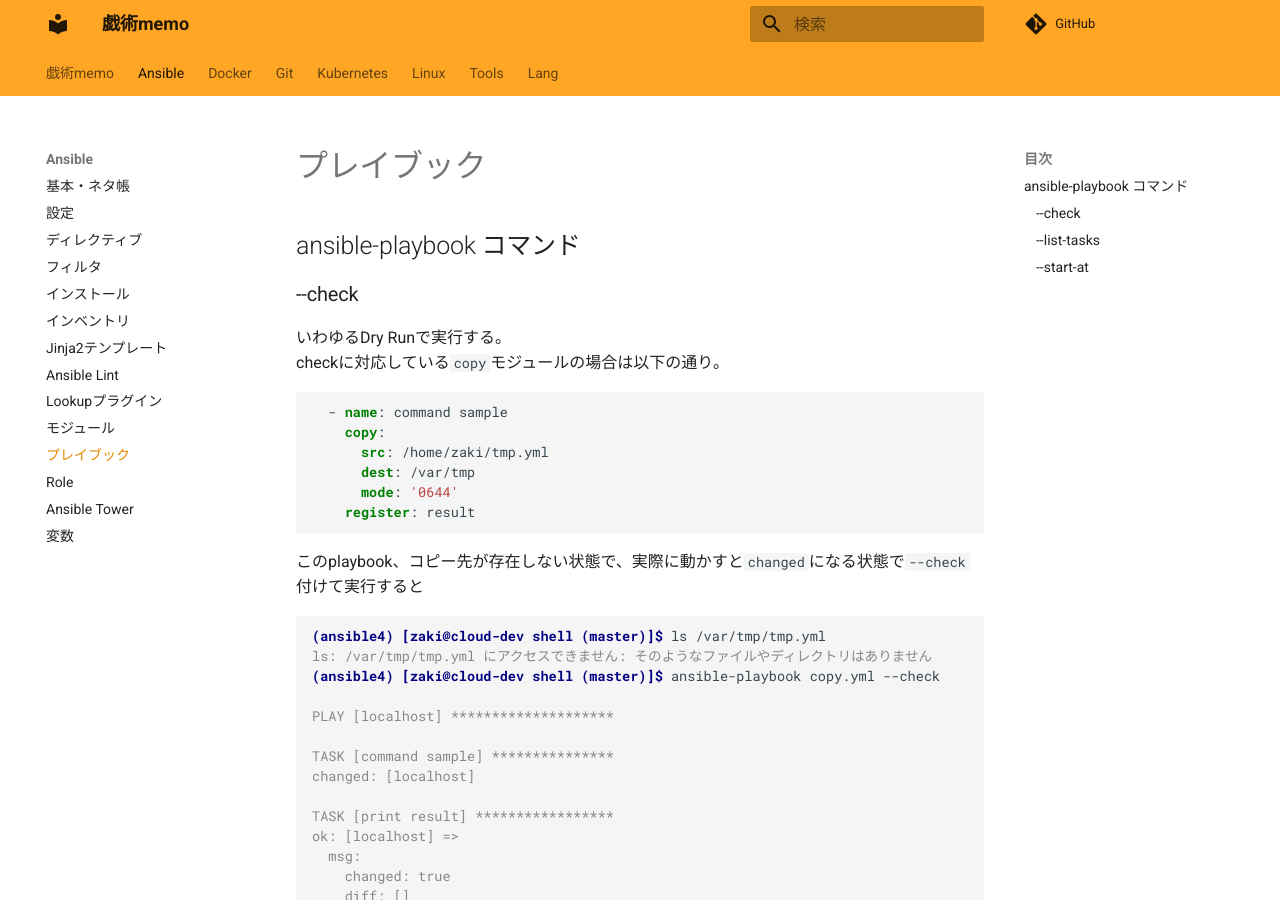
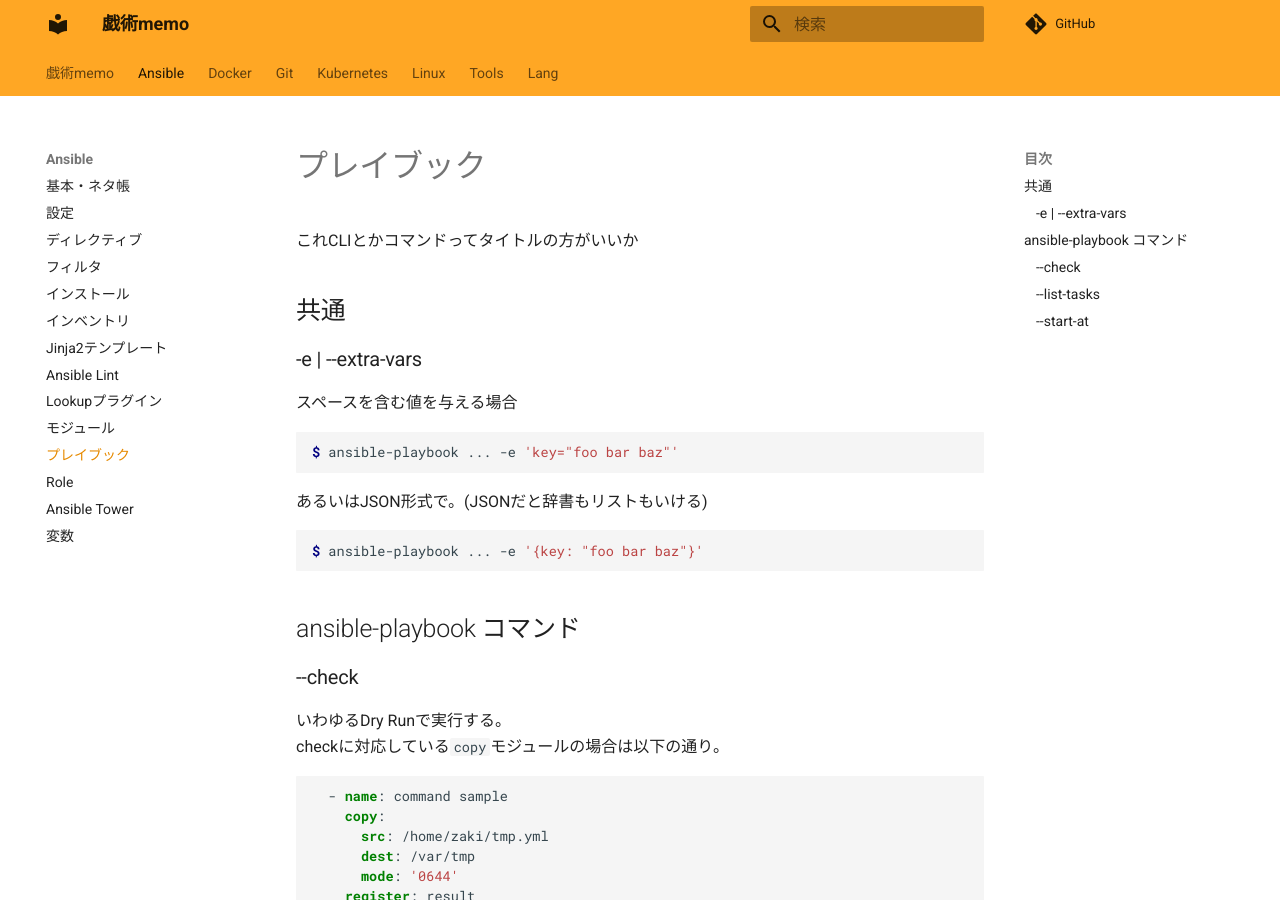
Before and after one commit to zaki-lknr/docs, an MkDocs documentation site: the page built from docs/Ansible/playbook.md, in a window 1280 px wide and 900 px high. Built offline with MkDocs 1.6.1 and Material for MkDocs 9.7.7, drawn with Linux system fonts in a browser that asks for light colours; comment, search, counter and statistics services are not loaded.

Commit message:
add: ansible/playbook: -eでスペース込み文字列

````diff
--- a/docs/Ansible/playbook.md
+++ b/docs/Ansible/playbook.md
@@ -1,4 +1,22 @@
 # プレイブック
+
+これCLIとかコマンドってタイトルの方がいいか
+
+## 共通
+
+### -e | --extra-vars
+
+スペースを含む値を与える場合
+
+```console
+$ ansible-playbook ... -e 'key="foo bar baz"'
+```
+
+あるいはJSON形式で。(JSONだと辞書もリストもいける)
+
+```console
+$ ansible-playbook ... -e '{key: "foo bar baz"}'
+```
 
 ## ansible-playbook コマンド
 
````
